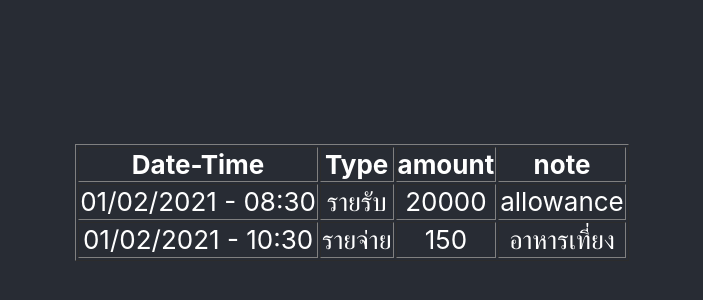
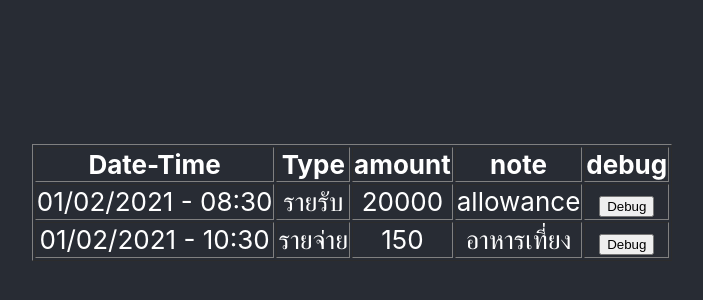
Before and after one commit to WasinTh/tutorial-react, a React (Create React App) app: page / in a window 1280 px wide. Shown: the part 198-498 px from the top of the page, without its empty margins (288-991 px from the left). Built offline with nearby package versions, Linux system fonts and the light colour scheme.

Commit message:
Add debug button

```diff
--- a/src/components/TransactionList.js
+++ b/src/components/TransactionList.js
@@ -8,6 +8,7 @@ export default function TransactionList(props) {
           <td>{transaction.type}</td>
           <td>{transaction.amount}</td>
           <td>{transaction.note}</td>
+          <td><button onClick={() => alert(JSON.stringify(props))}>Debug</button></td>
         </tr>
       ))
     }
@@ -24,6 +25,7 @@ export default function TransactionList(props) {
           <th>Type</th>
           <th>amount</th>
           <th>note</th>
+          <th>debug</th>
         </tr>
       </thead>
       <tbody>{generateRows()}</tbody>
```
